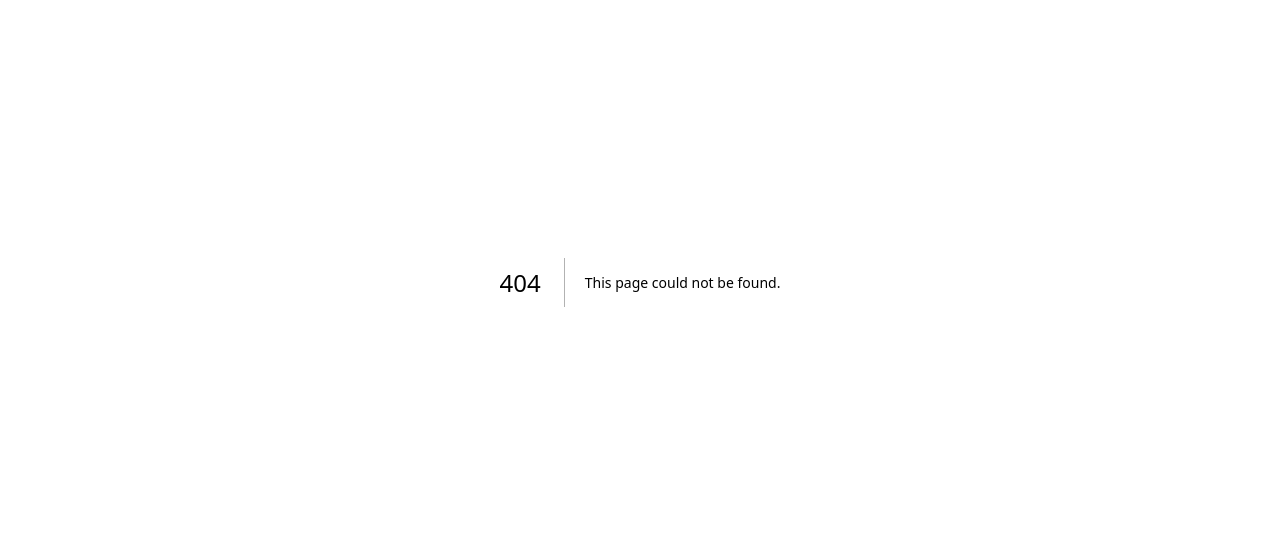
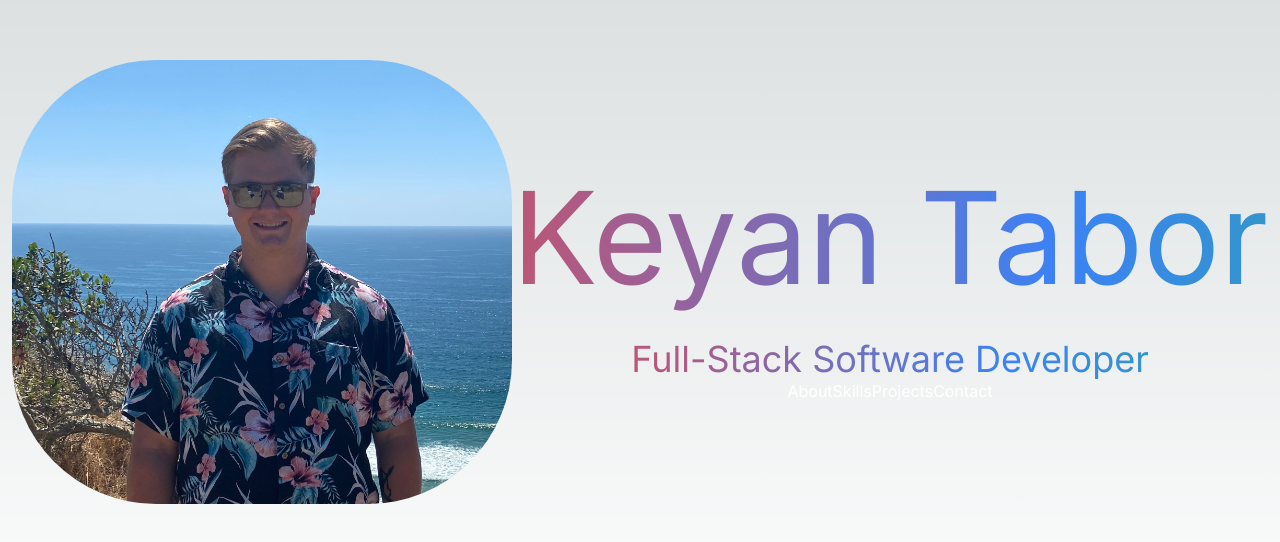
Before and after one commit to Burmpf/portfolio, a Next.js app: page /components/landing in a window 1280 px wide. Before the commit this address had no page. Shown: the part 118-660 px from the top of the page. Built offline with nearby package versions, Linux system fonts and the light colour scheme.

Commit message:
begin redoing whole site

```diff
--- a/package.json
+++ b/package.json
@@ -17,5 +17,8 @@
     "react": "18.2.0",
     "react-dom": "18.2.0",
     "tailwindcss": "3.3.2"
+  },
+  "devDependencies": {
+    "daisyui": "^3.1.0"
   }
 }
--- /dev/null
+++ b/src/app/components/about/page.js
@@ -0,0 +1,7 @@
+export default function About() {
+    return (
+        <div className="text-5xl w-full h-screen flex justify-center">
+            <h1>About</h1>
+        </div>
+    )
+}
--- a/src/app/components/footer/page.js
+++ b/src/app/components/footer/page.js
@@ -1,6 +1,6 @@
 export default function Footer() {
     return (
-        <footer className="  w-full flex justify-center absolute items-end text-gray-400">
+        <footer className="  w-full flex justify-center absolute items-end bg-black text-gray-400">
             <p>&#169;2023 Keyan Tabor All Rights Reserved</p>
         </footer>
     )
--- /dev/null
+++ b/src/app/components/header/page.js
@@ -0,0 +1,23 @@
+export default function Header(){
+    return (
+        <div className=" w-full flex justify-center">
+        <ul class="  menu menu-horizontal bg-base-200/75 rounded-box mt-6">
+  <li>
+    <a class="tooltip" data-tip="Home">
+      <svg xmlns="http://www.w3.org/2000/svg" class="h-5 w-5" fill="none" viewBox="0 0 24 24" stroke="currentColor"><path stroke-linecap="round" stroke-linejoin="round" stroke-width="2" d="M3 12l2-2m0 0l7-7 7 7M5 10v10a1 1 0 001 1h3m10-11l2 2m-2-2v10a1 1 0 01-1 1h-3m-6 0a1 1 0 001-1v-4a1 1 0 011-1h2a1 1 0 011 1v4a1 1 0 001 1m-6 0h6" /></svg>
+    </a>
+  </li>
+  <li>
+    <a class="tooltip" data-tip="Details">
+      <svg xmlns="http://www.w3.org/2000/svg" class="h-5 w-5" fill="none" viewBox="0 0 24 24" stroke="currentColor"><path stroke-linecap="round" stroke-linejoin="round" stroke-width="2" d="M13 16h-1v-4h-1m1-4h.01M21 12a9 9 0 11-18 0 9 9 0 0118 0z" /></svg>
+    </a>
+  </li>
+  <li>
+    <a class="tooltip" data-tip="Stats">
+      <svg xmlns="http://www.w3.org/2000/svg" class="h-5 w-5" fill="none" viewBox="0 0 24 24" stroke="currentColor"><path stroke-linecap="round" stroke-linejoin="round" stroke-width="2" d="M9 19v-6a2 2 0 00-2-2H5a2 2 0 00-2 2v6a2 2 0 002 2h2a2 2 0 002-2zm0 0V9a2 2 0 012-2h2a2 2 0 012 2v10m-6 0a2 2 0 002 2h2a2 2 0 002-2m0 0V5a2 2 0 012-2h2a2 2 0 012 2v14a2 2 0 01-2 2h-2a2 2 0 01-2-2z" /></svg>
+    </a>
+  </li>
+</ul>
+</div>
+    )
+}
--- /dev/null
+++ b/src/app/components/landing/page.js
@@ -0,0 +1,58 @@
+import Link from "next/link";
+import Image from "next/image";
+import portrait from "src/app/images/self-img.jpeg";
+
+
+export default function Landing() {
+    return (
+          <div className="w-full min-h-screen flex items-center justify-center">
+            <div className="flex items-center ">
+              <Image
+                src={portrait}
+                alt="portrait"
+                width={500}
+                height={500}
+                className="rounded-[9rem]"
+              />
+              <div className="flex flex-col  items-center">
+              <h1 className=" leading-[1.2] text-9xl bg-gradient-to-r bg-clip-text text-transparent from-red-500 via-blue-500 to-green-500 animate-text">
+                Keyan Tabor
+              </h1>
+              <br />
+              <h2 className="text-4xl bg-gradient-to-r bg-clip-text text-transparent from-red-500 via-blue-500 to-green-500 animate-text">
+                Full-Stack Software Developer
+              </h2>
+              <div className="flex justify-center space-x-8 ">
+                <h3>
+                  <Link
+                    href="/components/projects"
+                    className=" hover:bg-gradient-to-r bg-clip-text text-transparent from-red-500 via-blue-500 to-green-500 animate-text bg-white"
+                  >
+                    About
+                  </Link>
+                  <Link
+                    href="/components/projects"
+                    className=" hover:bg-gradient-to-r bg-clip-text text-transparent from-red-500 via-blue-500 to-green-500 animate-text bg-white"
+                  >
+                    Skills
+                  </Link>
+                  <Link
+                    href="/components/projects"
+                    className=" hover:bg-gradient-to-r bg-clip-text text-transparent from-red-500 via-blue-500 to-green-500 animate-text bg-white"
+                  >
+                    Projects
+                  </Link>
+
+                  <Link
+                    href="/components/projects"
+                    className=" hover:bg-gradient-to-r bg-clip-text text-transparent from-red-500 via-blue-500 to-green-500 animate-text bg-white"
+                  >
+                    Contact
+                  </Link>
+                </h3>
+                </div>
+              </div>
+            </div>
+          </div>
+    )
+}
--- a/src/app/components/projects/page.js
+++ b/src/app/components/projects/page.js
@@ -3,7 +3,7 @@ export default function Projects() {
     return (
         <main>
             <div>
-                <h1 className="text-5xl flex justify-center">Projects</h1>
+                <h1 className="text-5xl w-full h-screen flex justify-center">Projects</h1>
             </div>
         </main>
     )
--- a/src/app/components/skills/page.js
+++ b/src/app/components/skills/page.js
@@ -14,7 +14,7 @@ import github from "src/app/images/github-142-svgrepo-com (1).svg";
 
 export default function Skills() {
   return (
-    <div className="flex">
+    <div className="flex justify-center h-screen w-full">
       <Image
         alt="javascript icon"
         width={30}
--- a/src/app/page.js
+++ b/src/app/page.js
@@ -1,44 +1,20 @@
-import Link from "next/link";
-import Image from "next/image";
-import portrait from "src/app/images/self-img.jpeg";
 import Footer from "./components/footer/page";
 import Skills from "./components/skills/page";
+import Projects from "./components/projects/page";
+import About from "./components/about/page";
+import Landing from "./components/landing/page";
+import Header from "./components/header/page";
+
 
 export default function Home() {
   return (
     <main>
-      <div className="w-full min-h-[97vh] flex items-center justify-center">
-        <div className="flex flex-col items-center ">
-          <Image
-            src={portrait}
-            alt="portrait"
-            width={300}
-            height={300}
-            className="rounded-full"
-          />
-          <h1 className=" leading-[1.2] text-9xl bg-gradient-to-r bg-clip-text text-transparent from-red-500 via-blue-500 to-green-500 animate-text">
-            Keyan Tabor
-          </h1>
-          <br />
-          <h2 className="text-4xl bg-gradient-to-r bg-clip-text text-transparent from-red-500 via-blue-500 to-green-500 animate-text">
-            Full-Stack Software Developer
-          </h2>
-          {/* <h2 className="text-xl">Portfolio by Keyan Tabor</h2> */}
-          <br />
-          <Skills />
-          <br />
-          <div className="flex justify-center space-x-8 ">
-            <h3>
-              <Link
-                href="/components/projects"
-                className=" hover:bg-gradient-to-r bg-clip-text text-transparent from-red-500 via-blue-500 to-green-500 animate-text bg-white"
-              >
-                Projects
-              </Link>
-            </h3>
-          </div>
-        </div>
-      </div>
+      <Header />
+      <Landing />
+
+      <About />
+      <Skills />
+      <Projects />
       <Footer />
     </main>
   );
--- a/tailwind.config.js
+++ b/tailwind.config.js
@@ -1,3 +1,5 @@
+const daisyui = require('daisyui');
+
 /** @type {import('tailwindcss').Config} */
 module.exports = {
   content: [
@@ -24,5 +26,5 @@ module.exports = {
       }
     }
   },
-  plugins: [],
+  plugins: [require("daisyui")],
 }
```
Also changed, not shown: src/app/images/dev-icon.png (renamed from src/app/images/icon.png), 1 other file (tests, documents, lock files or other folders).
